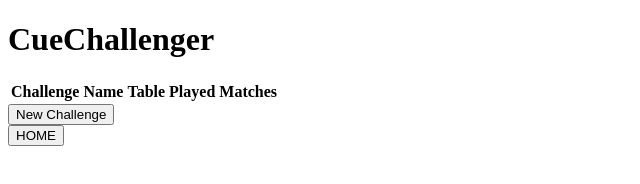
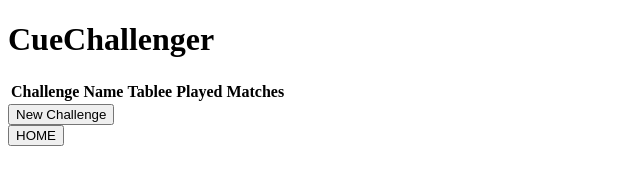
Before and after one commit to alimuqaddas/CueChallenger, an Electron app: page index.html in a window 800 px wide. Shown: the full height of the page, 0-640 px from the left. Drawn offline with nearby package versions, Linux system fonts and the light colour scheme; no server answers.

Commit message:
correction

```diff
--- a/index.html
+++ b/index.html
@@ -17,7 +17,7 @@
       <thead>
         <tr>
           <th>Challenge Name</th>
-          <th>Table</th>
+          <th>Tablee</th>
           <th>Played Matches</th>
         </tr>
       </thead>
```
